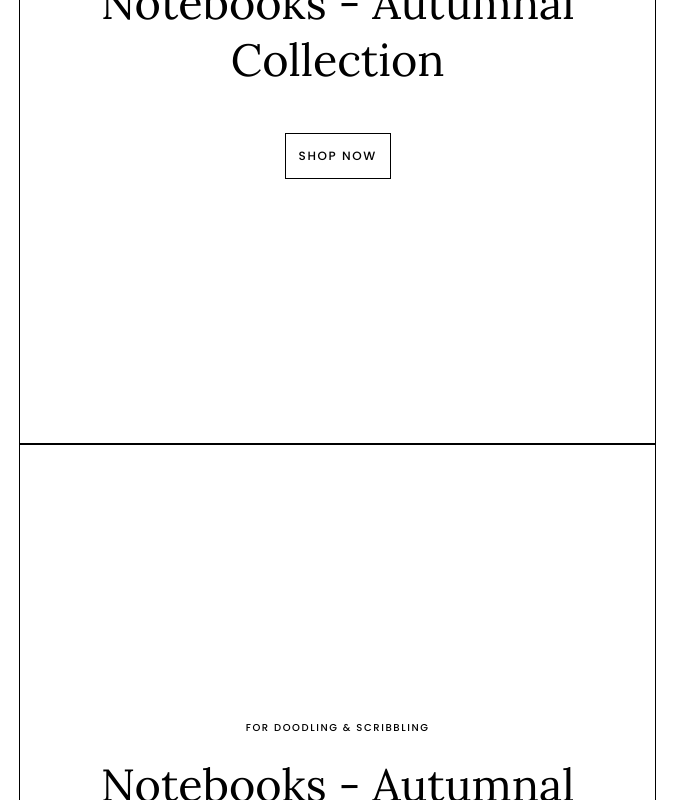
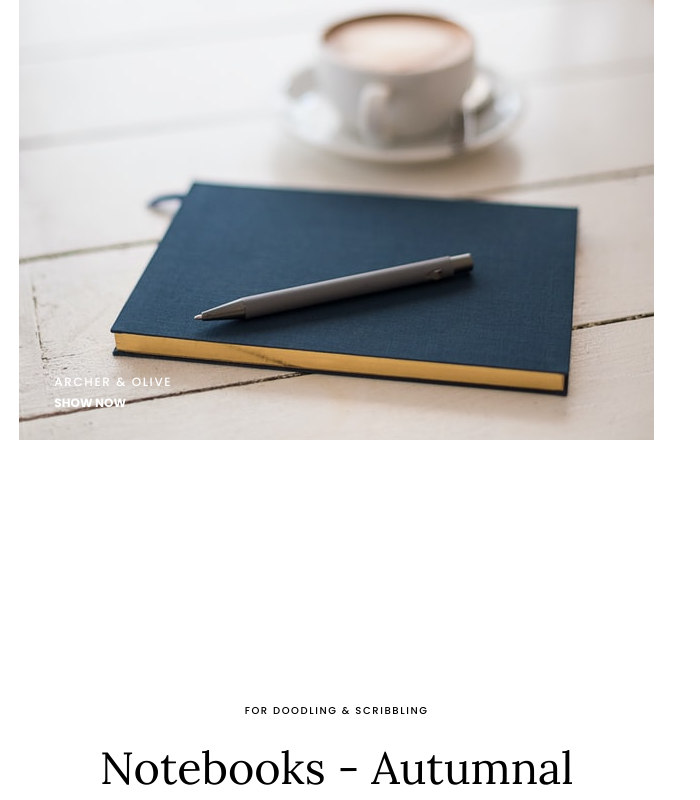
Before and after one commit to GraemeElliott/curious-paper-co, a React (Create React App) app: page / in a window 1280 px wide. Shown: the part 1260-2060 px from the top of the page, without its empty margins (0-700 px from the left). Built offline with nearby package versions, Linux system fonts and the light colour scheme.

Commit message:
text category panel template now complete

```diff
--- a/src/components/homepage/categories/categories.js
+++ b/src/components/homepage/categories/categories.js
@@ -8,7 +8,7 @@ const Categories = () => {
   return (
     <div className="categories-wrapper">
       <TextCategoryPanel></TextCategoryPanel>
-      <TextCategoryPanel></TextCategoryPanel>
+      <ImageCategoryPanel></ImageCategoryPanel>
       <TextCategoryPanel></TextCategoryPanel>
       <TextCategoryPanel></TextCategoryPanel>
       <TextCategoryPanel></TextCategoryPanel>
--- a/src/components/homepage/categories/category-panels/category-panel.scss
+++ /dev/null
@@ -1,5 +0,0 @@
-.category-panel {
-    border: 1px solid black;
-    color: blue;
-    margin: 0;
-}
--- a/src/components/homepage/categories/category-panels/image-category-panel.js
+++ b/src/components/homepage/categories/category-panels/image-category-panel.js
@@ -1,14 +1,15 @@
 import React from "react";
-import "./category-panel.scss";
+import "./image-category-panel.scss";
 
 const ImageCategoryPanel = () => {
-    return (
-        <div className="category-panel">
-            <p>AAAAAAA</p>
-
-        </div>
-    )
-
+  return (
+    <div className="image-category-panel">
+      <div className="titles">
+        <p className="image-cat-header-1">ARCHER & OLIVE</p>
+        <p className="image-cat-header-2"> SHOW NOW </p>
+      </div>
+    </div>
+  );
 };
 
 export default ImageCategoryPanel;
--- /dev/null
+++ b/src/components/homepage/categories/category-panels/image-category-panel.scss
@@ -0,0 +1,39 @@
+.image-category-panel {
+  width: 635px;
+  height: 780px;
+  display: flex;
+  flex-direction: column;
+  align-items: flex-start;
+  margin: 0px;
+
+  &:hover {
+    cursor: pointer;
+  }
+
+  background-image: url(../../../../assets/homepage-panel-images/archer-&-olive.jpg);
+
+  .titles {
+    margin-top: auto;
+    margin-left: 2rem;
+    margin-bottom: 1rem;
+  }
+
+  .image-cat-header-1 {
+    color: white;
+    font-size: 12px;
+    letter-spacing: 0.1rem;
+    font-weight: 500;
+    margin-bottom: 0rem;
+  }
+
+  .image-cat-header-2 {
+    color: white;
+    font-size: 12px;
+    font-weight: 700;
+    margin-top: 0.2rem;
+
+    &:hover {
+      text-decoration: underline;
+    }
+  }
+}
--- a/src/components/homepage/categories/category-panels/text-category-panel.js
+++ b/src/components/homepage/categories/category-panels/text-category-panel.js
@@ -1,4 +1,5 @@
 import React from "react";
+import { Link } from "react-router-dom";
 import "./text-category-panel.scss";
 
 const TextCategoryPanel = () => {
@@ -6,7 +7,7 @@ const TextCategoryPanel = () => {
     <div className="text-category-panel">
         <p className="text-cat-header-1">FOR DOODLING & SCRIBBLING</p>
         <p className="text-cat-header-2"> Notebooks - Autumnal Collection </p>
-        <button>SHOP NOW</button>
+        <p className="text-cat-link">SHOP NOW</p>
     </div>
   );
 };
--- a/src/components/homepage/categories/category-panels/text-category-panel.scss
+++ b/src/components/homepage/categories/category-panels/text-category-panel.scss
@@ -1,5 +1,4 @@
 .text-category-panel {
-  border: 1px solid black;
   width: 635px;
   height: 780px;
   display: flex;
@@ -7,6 +6,10 @@
   align-items: center;
   justify-content: center;
   margin: 0px;
+
+  &:hover {
+    cursor: pointer;
+  }
 
   .text-cat-header-1 {
     font-size: 10px;
@@ -21,8 +24,8 @@
     margin-top: 10px;
   }
 
-  button {
-    border: 1.5px solid black;
+  .text-cat-link {
+    border: 1.5px solid;
     padding: 0.8rem;
     background-color: transparent;
     font-family: inherit;
@@ -30,5 +33,10 @@
     font-size: 12px;
     letter-spacing: 0.1rem;
     text-decoration: none;
+
+    &:hover {
+      background-color: black;
+      color: white;
+    }
   }
 }
```
Also changed, not shown: src/assets/homepage-panel-images/archer-&-olive.jpg (added).
